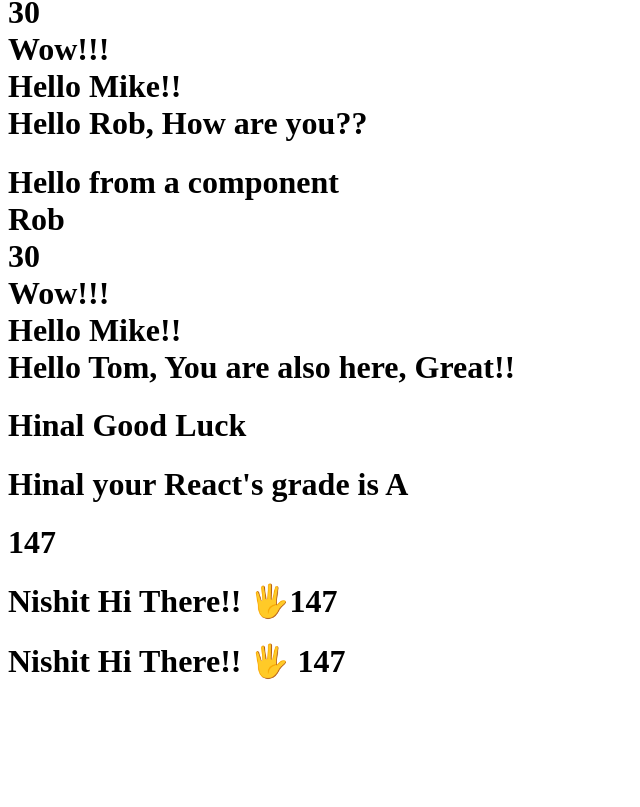
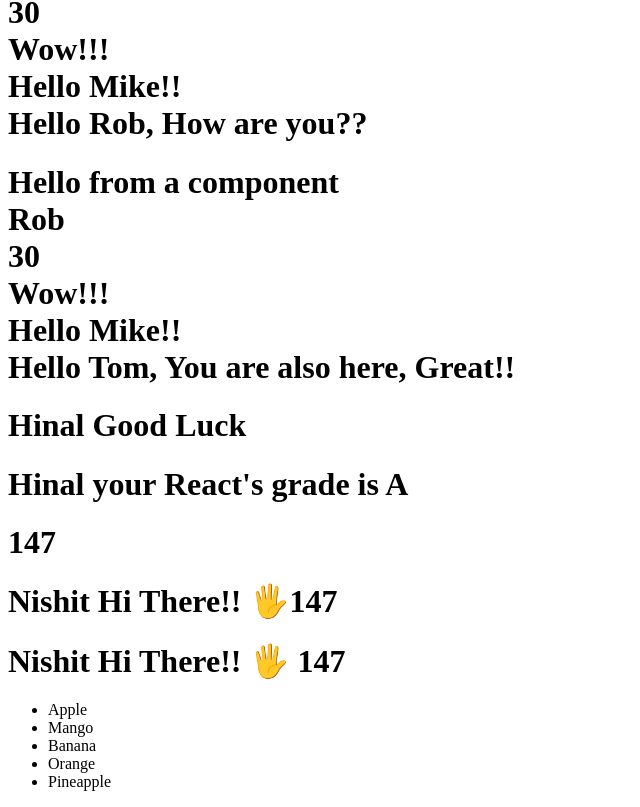
Before and after one commit to HinalPatel0607/React-Learning, a React (Vite) app in the folder React/: page / in a window 1280 px wide. Shown: the part 890-1697 px from the top of the page, without its empty margins (0-640 px from the left). Before the commit the page ends 1591 px from the top, so only its background shows below. Built offline with nearby package versions, Linux system fonts and the light colour scheme.

Commit message:
Rendering Arrays

```diff
--- a/React/src/App.jsx
+++ b/React/src/App.jsx
@@ -5,6 +5,7 @@
 import Arrayprop from "./components/Arrayprop";
 import Objectprop from "./components/Objectprop";
 import Destructuringobjectprop from "./components/Destructuringobjectprop";
+import RenderArray from "./components/RenderArray";
 
 function App() {
   const seatNumbers = [1, 4, 7];
@@ -27,6 +28,7 @@
       <Arrayprop seatNumbers={seatNumbers} />
       <Objectprop person={person} />
       <Destructuringobjectprop person={person} />
+      <RenderArray />
     </div>
   );
 }
--- /dev/null
+++ b/React/src/components/RenderArray.jsx
@@ -0,0 +1,13 @@
+function RenderArray() {
+  const fruits = ["Apple", "Mango", "Banana", "Orange", "Pineapple"];
+  return (
+    <div>
+      <ul>
+        {fruits.map((fruit) => (
+          <li key={fruit}>{fruit}</li>
+        ))}
+      </ul>
+    </div>
+  );
+}
+export default RenderArray;
```
